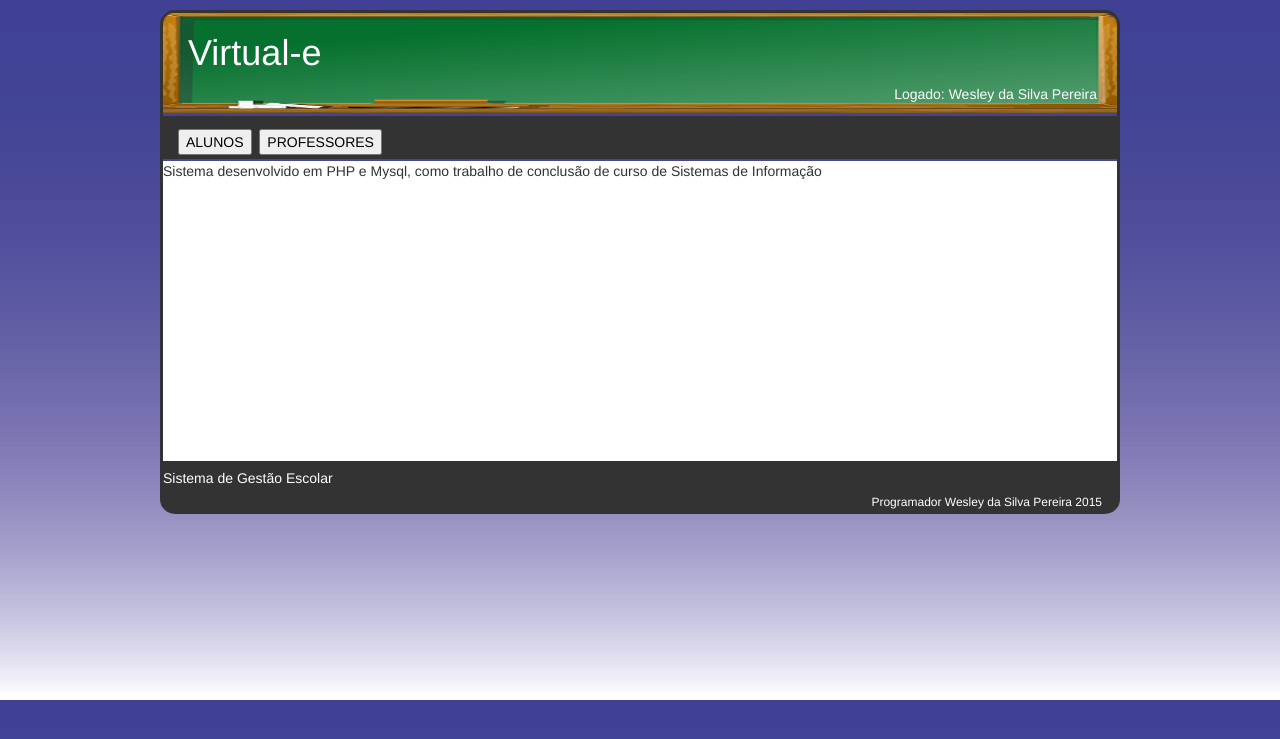
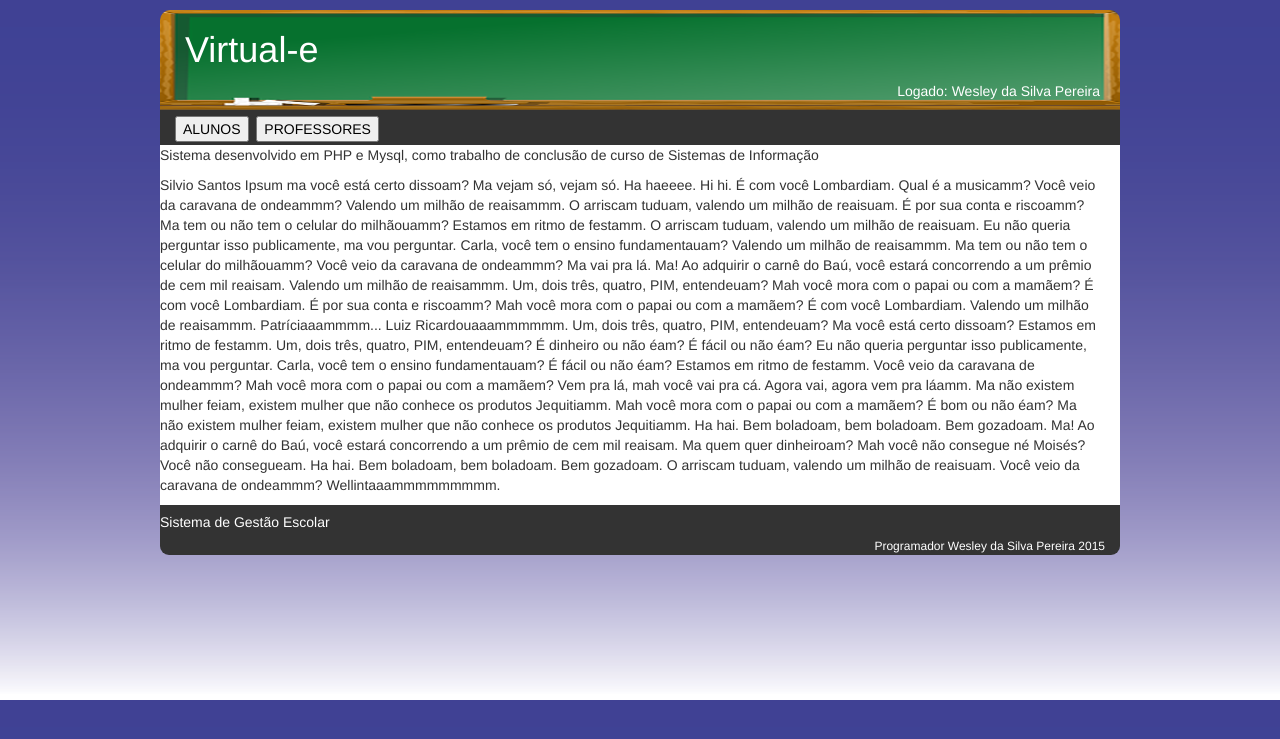
Before and after one commit to Virtual-e/virtual-e, a PHP site: page /visao/administracao/index.php in a window 1280 px wide. Shown: the top 739 px of the page. Run offline with PHP 8.4, Linux system fonts and the light colour scheme.

Commit message:
Finalizado parte de layout, agora so semanda que vem pra mexer

```diff
--- a/css/960_12_col.css
+++ b/css/960_12_col.css
@@ -21,9 +21,7 @@
 .container_12 {
   margin-left: auto;
   margin-right: auto;
-  border: 1px;
-  border-color: blue;
-  border: solid;
+
   width: 960px;
 
 
--- a/css/principal.css
+++ b/css/principal.css
@@ -12,6 +12,8 @@ body
     margin-top: 10px;
     border-radius: 15px;
 
+    border-color: #333;
+    width: 960px;
 
 }
 #cabecalho
@@ -21,7 +23,7 @@ body
      border-top-right-radius: 10px;
      border-top-left-radius: 10px;
      color: white;
-     width: 954px;
+     width: 960px;
      background-image: url("../img/banner.png");
 }
 
@@ -29,9 +31,7 @@ body
 {
     background-color:white;
     min-height: 300px;
-    margin-left: 0px;
-    width: 954px;
-    margin-top: 10px;
+    width: 960px;
     padding-top: -30px;
     clear: both;
 
@@ -44,7 +44,7 @@ body
     height: 50px;
     border-bottom-right-radius: 9px;
     border-bottom-left-radius: 9px;
-    width: 954px;
+    width: 960px;
     clear: both;
     color: white;
 }
@@ -54,10 +54,10 @@ body
   color: black;
   height: 35px;
   clear: both;
-  margin-top: 3px;
-  padding-top: 5px;
+   padding-top: 3px;
+  //padding-top: 5px;
+  width: 960px;
 
-   width: 954px;
 }
   a:link {color: white;}
 a:visited {text-decoration: none;}
@@ -79,10 +79,21 @@ a:active {text-decoration: none;}
 {
 
      padding-left: 15px;
-     width: 939px;
-     text-decoration: none;
+
+
 }
 #tabela
 {
   margin-left:  30px;
 }
+#adm
+{
+  margin-right: 0px;
+  height: inherit;
+
+}
+button
+{
+
+    font-weight: 200;
+}
--- a/include/layout/menu.php
+++ b/include/layout/menu.php
@@ -15,8 +15,8 @@
 
            <div id="menu">
 
-               <button style="color: black; font-weight: 200" onclick="Alunos()">ALUNOS</button>&nbsp;
-              <button style="color: black; font-weight: 200; ">PROFESSORES</button>&nbsp;
+               <button  onclick="Alunos()">ALUNOS</button>&nbsp;
+              <button >PROFESSORES</button>&nbsp;
            </div>
         </div>
 
--- a/visao/administracao/adm.php
+++ b/visao/administracao/adm.php
@@ -8,9 +8,28 @@ and open the template in the editor.
     <head>
         <meta charset="UTF-8">
         <title></title>
-    </head>
+        <link  href="../../css/bootstrap.css" rel="stylesheet" />
+        <link href="../../css/960_12_col.css" rel="stylesheet" />
+        <link href="../../css/principal.css" rel="stylesheet" />
+
+     </head>
     <body>
+
+            <div id="adm" class="grid_12">
         <p>Sistema desenvolvido em PHP e Mysql, como trabalho de conclusão de curso de Sistemas de Informação</p>
+
+            Silvio Santos Ipsum ma você está certo dissoam? Ma vejam só, vejam só. Ha haeeee. Hi hi. É com você Lombardiam. Qual é a musicamm? Você veio da caravana de ondeammm? Valendo um milhão de reaisammm. O arriscam tuduam, valendo um milhão de reaisuam. É por sua conta e riscoamm? Ma tem ou não tem o celular do milhãouamm? Estamos em ritmo de festamm. O arriscam tuduam, valendo um milhão de reaisuam.
+
+ Eu não queria perguntar isso publicamente, ma vou perguntar. Carla, você tem o ensino fundamentauam? Valendo um milhão de reaisammm. Ma tem ou não tem o celular do milhãouamm? Você veio da caravana de ondeammm? Ma vai pra lá. Ma! Ao adquirir o carnê do Baú, você estará concorrendo a um prêmio de cem mil reaisam. Valendo um milhão de reaisammm. Um, dois três, quatro, PIM, entendeuam? Mah você mora com o papai ou com a mamãem? É com você Lombardiam. É por sua conta e riscoamm? Mah você mora com o papai ou com a mamãem? É com você Lombardiam.
+
+ Valendo um milhão de reaisammm. Patríciaaammmm... Luiz Ricardouaaammmmmm. Um, dois três, quatro, PIM, entendeuam? Ma você está certo dissoam? Estamos em ritmo de festamm. Um, dois três, quatro, PIM, entendeuam? É dinheiro ou não éam? É fácil ou não éam?
+
+ Eu não queria perguntar isso publicamente, ma vou perguntar. Carla, você tem o ensino fundamentauam? É fácil ou não éam? Estamos em ritmo de festamm. Você veio da caravana de ondeammm? Mah você mora com o papai ou com a mamãem? Vem pra lá, mah você vai pra cá. Agora vai, agora vem pra láamm. Ma não existem mulher feiam, existem mulher que não conhece os produtos Jequitiamm. Mah você mora com o papai ou com a mamãem? É bom ou não éam? Ma não existem mulher feiam, existem mulher que não conhece os produtos Jequitiamm.
+
+ Ha hai. Bem boladoam, bem boladoam. Bem gozadoam. Ma! Ao adquirir o carnê do Baú, você estará concorrendo a um prêmio de cem mil reaisam. Ma quem quer dinheiroam? Mah você não consegue né Moisés? Você não consegueam. Ha hai. Bem boladoam, bem boladoam. Bem gozadoam. O arriscam tuduam, valendo um milhão de reaisuam. Você veio da caravana de ondeammm? Wellintaaammmmmmmmm.
+
         <p></p>
+            </div>
+
     </body>
 </html>
```
Also changed, not shown: visao/aluno/_visao.php (+8 -2 lines), img/banner.png.
